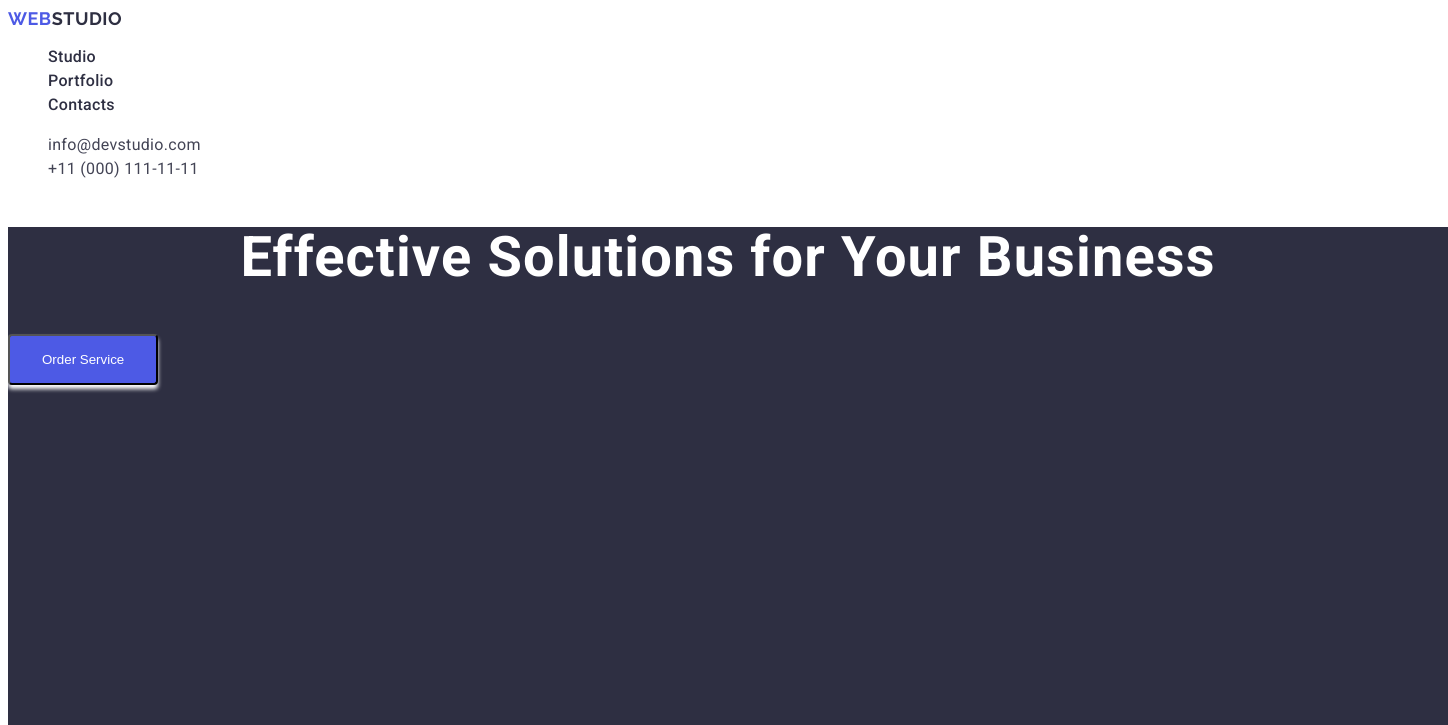
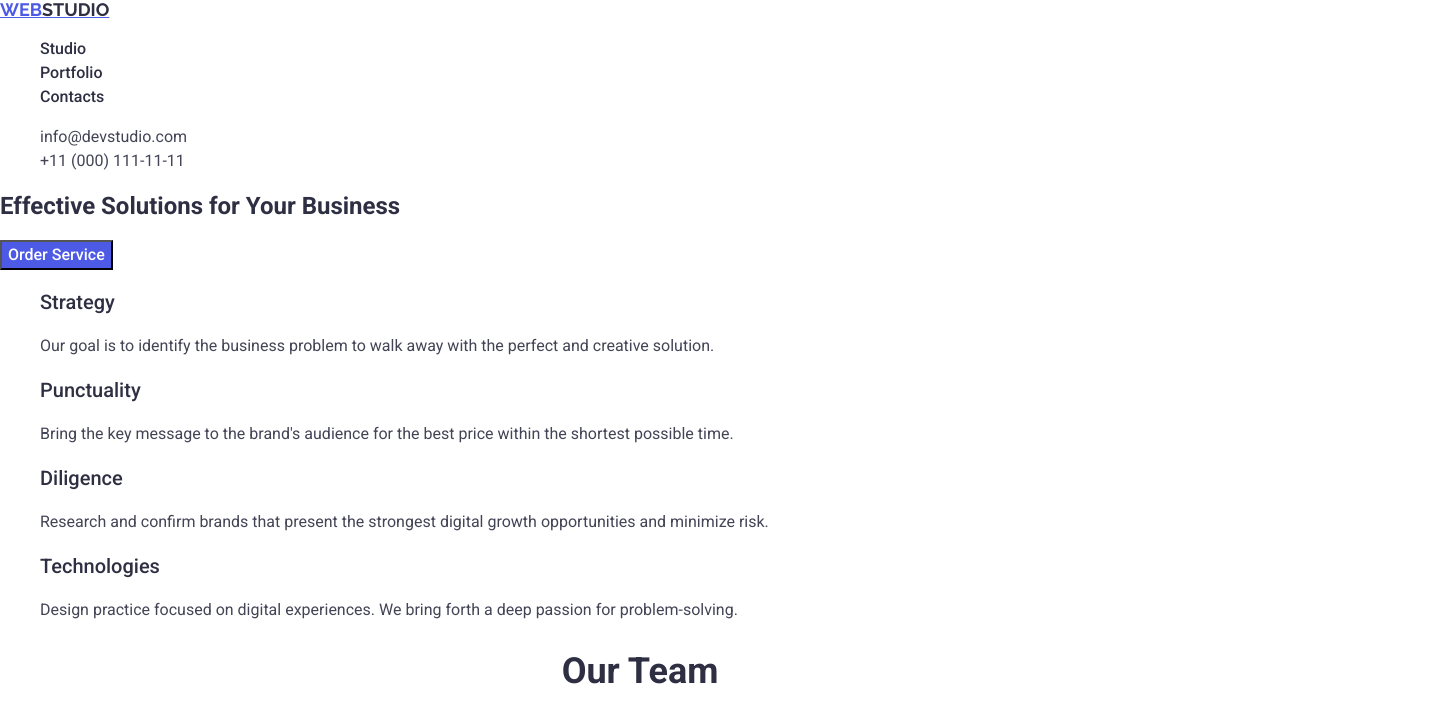
Before and after one commit to Mukhailo-Zavalievskyi/goit-markup-hw-02, a plain HTML site: page index.html in a window 1280 px wide. Shown: the top 725 px of the page, 1448 px wide, since content can reach past the window. Drawn offline with nearby package versions, Linux system fonts and the light colour scheme.

Commit message:
finish-hw2

```diff
--- a/css/styles.css
+++ b/css/styles.css
@@ -1,111 +1,120 @@
-/*глобальні правила*/
+/*COMMON STYLES*/
+.list {
+    list-style-type: none;
+}
+
+.link {
+    text-decoration: none;
+}
+
+button {
+    cursor: pointer;
+}
+
 .body-styles {
-    font-family: "Raleway", "roboto", sans-serif;
+    font-family: "roboto", sans-serif;
     color: #2E2F42;
     background-color: #FFF;
 }
 
-ul,
-ol {
-    list-style-type: none;
-}
-
-h1 {
-    color: #FFF;
-    text-align: center;
-    font-family: Roboto;
-    font-size: 56px;
-    font-style: normal;
-    font-weight: 700;
-    line-height: 60px;
-    letter-spacing: 1.12px;
-}
-
-h2 {
+/*COMPONENTS*/
+.section-title {
     color: #2E2F42;
     text-align: center;
-    font-family: Roboto;
     font-size: 36px;
-    font-style: normal;
     font-weight: 700;
-    line-height: 40px;
-    letter-spacing: 0.72px;
+    line-height: 1.1;
+    letter-spacing: 0.2;
     text-transform: capitalize;
 }
 
-h3 {
+.list-title {
     color: #2E2F42;
-    font-family: Roboto;
     font-size: 20px;
-    font-style: normal;
     font-weight: 500;
-    line-height: 24px;
-    letter-spacing: 0.4px;
+    line-height: 1.2;
+    letter-spacing: 0.02;
 }
 
-p {
+.list-text {
     color: #434455;
-    font-family: Roboto;
     font-size: 16px;
-    font-style: normal;
-    font-weight: 400;
-    line-height: 24px;
-    letter-spacing: 0.32px;
+    line-height: 1.5;
+    letter-spacing: 0.02;
 }
 
-/*індивідуальні правила*/
-.logo {
+/*PAGE HEADER*/
+.logo-first-part {
     color: #4D5AE5;
-    font-family: Raleway, sans-serif;
+    font-family: Raleway;
     font-size: 18px;
-    font-style: normal;
     font-weight: 700;
-    line-height: 21px;
-    letter-spacing: 0.54px;
+    line-height: 1.16;
+    letter-spacing: 0.03;
     text-transform: uppercase;
-    text-decoration: none;
 }
 
-.logo2 {
+.logo-second-part {
     color: #2E2F42;
 }
 
-.navigation .link {
+.menu-link {
     color: #2E2F42;
-    font-family: Roboto;
     font-size: 16px;
-    font-style: normal;
     font-weight: 500;
-    line-height: 24px;
-    letter-spacing: 0.32px;
-    text-decoration: none;
+    line-height: 1.5;
+    letter-spacing: 0.02;
 }
 
-.contacts .link {
-    color: #434455;
-    font-family: Roboto;
-    font-size: 16px;
-    font-style: normal;
-    font-weight: 400;
-    line-height: 24px;
-    letter-spacing: 0.32px;
-    text-decoration: none;
+.menu-link:hover,
+.menu-link:focus {
+    color: #4D5AE5;
 }
 
-.haro-image {
-    background-color: #2E2F42;
-    width: 1440px;
-    height: 600px;
-    flex-shrink: 0;
+.contacts-link {
+    color: #434455;
+    font-size: 16px;
+    font-weight: 400;
+    line-height: 1.5;
+    letter-spacing: 0.02;
+    font-style: normal;
 }
 
-.haro-image-button {
+.contacts-link:hover,
+.contacts-link:focus {
+    color: #4D5AE5;
+}
+
+/*HERO*/
+.main-title {
     color: #FFF;
-    display: inline-flex;
-    padding: 16px 32px;
-    align-items: flex-start;
-    gap: 10px;
-    border-radius: 4px;
+    text-align: center;
+    font-size: 56px;
+    font-weight: 700;
+    line-height: 1.07;
+    letter-spacing: 0.02;
+}
+
+.service-button {
     background: #4D5AE5;
-    box-shadow: 0px 4px 4px 0px;
+    color: #FFF;
+    font-size: 16px;
+    font-weight: 500;
+    line-height: 1.5;
+    letter-spacing: 0.04;
 }
+
+.service-button:hover,
+.service-button:focus {
+    background: #404BBF;
+}
+
+/*PECULIARITIES*/
+/*FOOTER*/
+.footer-text {
+    color: #F4F4FD;
+    font-size: 16px;
+    font-weight: 400;
+    line-height: 1.5;
+    letter-spacing: 0.02;
+}
--- a/index.html
+++ b/index.html
@@ -5,132 +5,131 @@
     <meta charset="UTF-8">
     <meta name="viewport" content="width=device-width, initial-scale=1.0">
     <title>WebStudio</title>
-    <!--CSS File-->
-    <link rel="stylesheet" href="./css/styles.css">
-    <!--Стиль шрифта-->
     <link rel="preconnect" href="https://fonts.googleapis.com">
     <link rel="preconnect" href="https://fonts.gstatic.com" crossorigin>
     <link href="https://fonts.googleapis.com/css2?family=Raleway:wght@700&family=Roboto:wght@400;500;700&display=swap"
         rel="stylesheet">
+    <link rel="stylesheet" href="https://cdn.jsdelivr.net/npm/modern-normalize@2.0.0/modern-normalize.min.css">
+    <link rel="stylesheet" href="./css/styles.css">
 </head>
 
 <body class="body-styles">
-    <header>
-        <nav>
-            <a class="logo" href="./index.html">Web<span class="logo2">Studio</span></a>
-            <ul class="navigation">
-                <li><a class="link" href="#...">Studio</a></li>
-                <li><a class="link" href="#...">Portfolio</a></li>
-                <li><a class="link" href="#...">Contacts</a></li>
+    <!--PAGE HEADER-->
+    <header class="page-header">
+        <nav class="page-navigation">
+            <a class="logo-first-part" href="./index.html">Web<span class="logo-second-part">Studio</span></a>
+            <ul class="manu list">
+                <li class="menu-item"><a class="menu-link link" href="#...">Studio</a></li>
+                <li class="menu-item"><a class="menu-link link" href="#...">Portfolio</a></li>
+                <li class="menu-item"><a class="menu-link link" href="#...">Contacts</a></li>
             </ul>
         </nav>
-        <!--Contacts-->
-        <address>
-            <ul class="contacts">
-                <li><a class="link" href="mailto:info@devstudio.com">info@devstudio.com</a></li>
-                <li><a class="link" href="tel:+110001111111">+11 (000) 111-11-11</a></li>
+        <address class="contacts">
+            <ul class="contacts list">
+                <li class="contacts-item"><a class="contacts-link link" href="mailto:info@devstudio.com">info@devstudio.com</a></li>
+                <li class="contacts-item"><a class="contacts-link link" href="tel:+110001111111">+11 (000) 111-11-11</a></li>
             </ul>
         </address>
     </header>
     <main>
-        <!--Haro-Image-->
-        <section class="haro-image">
-            <h1>Effective Solutions for Your Business</h1>
-            <button class="haro-image-button" type="button">Order Service</button>
+        <!--HARO SECTION-->
+        <section class="haro">
+            <h1 class="main-titel">Effective Solutions for Your Business</h1>
+            <button class="service-button" type="button">Order Service</button>
         </section>
-        <!--Section 1-->
+        <!--PECULIARITIES SECTION-->
         <section class="peculiarities">
-            <ul>
-                <li>
-                    <h3>Strategy</h3>
-                    <p>Our goal is to identify the business problem to walk away with the perfect and creative solution.
+            <ul class="peculiarities-list list">
+                <li class="peculiarities-list-item">
+                    <h3 class="peculiarities list-title">Strategy</h3>
+                    <p class="peculiarities list-text">Our goal is to identify the business problem to walk away with the perfect and creative solution.
                     </p>
                 </li>
-                <li>
-                    <h3>Punctuality</h3>
-                    <p>Bring the key message to the brand's audience for the best price within the shortest possible
+                <li class="peculiarities-list-item">
+                    <h3 class="peculiarities list-title">Punctuality</h3>
+                    <p class="peculiarities list-text">Bring the key message to the brand's audience for the best price within the shortest possible
                         time.</p>
                 </li>
-                <li>
-                    <h3>Diligence</h3>
-                    <p>Research and confirm brands that present the strongest digital growth opportunities and minimize
+                <li class="peculiarities-list-item">
+                    <h3 class="peculiarities list-title">Diligence</h3>
+                    <p class="peculiarities list-text">Research and confirm brands that present the strongest digital growth opportunities and minimize
                         risk.
                     </p>
                 </li>
-                <li>
-                    <h3>Technologies</h3>
-                    <p>Design practice focused on digital experiences. We bring forth a deep passion for
+                <li class="peculiarities-list-item">
+                    <h3 class="peculiarities list-title">Technologies</h3>
+                    <p class="peculiarities list-text">Design practice focused on digital experiences. We bring forth a deep passion for
                         problem-solving.</p>
                 </li>
             </ul>
         </section>
-        <!--Section 2-->
+        <!--TEAM SECTION-->
         <section class="team">
-            <h2>Our Team</h2>
-            <ul>
-                <li>
-                    <img src="./images/photo/mark-guerrero.jpg" alt="Product Designer photo" width="264" height="260">
-                    <h3>Mark Guerrero</h3>
-                    <p>Product Designer</p>
+            <h2 class="section-title">Our Team</h2>
+            <ul class="team-list list">
+                <li class="team-list-item">
+                    <img class="team-list-img" src="./images/photo/mark-guerrero.jpg" alt="Product Designer photo" width="264" height="260">
+                    <h3 class="team list-title">Mark Guerrero</h3>
+                    <p class="team list-text">Product Designer</p>
                 </li>
-                <li>
-                    <img src="./images/photo/tom-ford.jpg" alt="Frontend Developer photo" width="264" height="260">
-                    <h3>Tom Ford</h3>
-                    <p>Frontend Developer</p>
+                <li class="team-list-item">
+                    <img class="team-list-img" src="./images/photo/tom-ford.jpg" alt="Frontend Developer photo" width="264" height="260">
+                    <h3 class="team list-title">Tom Ford</h3>
+                    <p class="team list-text">Frontend Developer</p>
                 </li>
-                <li>
-                    <img src="./images/photo/camila-garcia.jpg" alt="Marketing photo" width="264" height="260">
-                    <h3>Camila Garcia</h3>
-                    <p>Marketing</p>
+                <li class="team-list-item">
+                    <img class="team-list-img" src="./images/photo/camila-garcia.jpg" alt="Marketing photo" width="264" height="260">
+                    <h3 class="team list-title">Camila Garcia</h3>
+                    <p class="team list-text">Marketing</p>
                 </li>
-                <li>
-                    <img src="./images/photo/daniel-wilson.jpg" alt="UI Designer photo" width="264" height="260">
-                    <h3>Daniel Wilson</h3>
-                    <p>UI Designer</p>
+                <li class="team-list-item">
+                    <img class="team-list-img" src="./images/photo/daniel-wilson.jpg" alt="UI Designer photo" width="264" height="260">
+                    <h3 class="team list-title">Daniel Wilson</h3>
+                    <p class="team list-text">UI Designer</p>
                 </li>
             </ul>
         </section>
-        <!--Section-3-->
-        <section>
-            <h2>Our Portfolio</h2>
-            <ul>
-                <li>
-                    <img src="./images/portfolio/img-1.jpg" alt="Banking App" width="360" height="300">
-                    <h3>Banking App</h3>
-                    <p>App</p>
+        <!--PORTFOLIO SECTION-->
+        <section class="portfolio">
+            <h2 class="section-title">Our Portfolio</h2>
+            <ul class="portfolio-list list">
+                <li class="portfolio-list-item">
+                    <img class="portfolio-list-img" src="./images/portfolio/img-1.jpg" alt="Banking App" width="360" height="300">
+                    <h3 class="portfolio list-title">Banking App</h3>
+                    <p class="portfolio list-text">App</p>
                 </li>
-                <li>
-                    <img src="./images/portfolio/img-2.jpg" alt="Cashless Payment" width="360" height="300">
-                    <h3>Cashless Payment</h3>
-                    <p>Marketing</p>
+                <li class="portfolio-list-item">
+                    <img class="portfolio-list-img" src="./images/portfolio/img-2.jpg" alt="Cashless Payment" width="360" height="300">
+                    <h3 class="portfolio list-title">Cashless Payment</h3>
+                    <p class="portfolio list-text">Marketing</p>
                 </li>
-                <li>
-                    <img src="./images/portfolio/img-3.jpg" alt="Meditaion App" width="360" height="300">
-                    <h3>Meditaion App</h3>
-                    <p>App</p>
+                <li class="portfolio-list-item">
+                    <img class="portfolio-list-img" src="./images/portfolio/img-3.jpg" alt="Meditaion App" width="360" height="300">
+                    <h3 class="portfolio list-title">Meditaion App</h3>
+                    <p class="portfolio list-text">App</p>
                 </li>
-                <li>
-                    <img src="./images/portfolio/img-4.jpg" alt="Taxi Service" width="360" height="300">
-                    <h3>Taxi Service</h3>
-                    <p>Marketing</p>
+                <li class="portfolio-list-item">
+                    <img class="portfolio-list-img" src="./images/portfolio/img-4.jpg" alt="Taxi Service" width="360" height="300">
+                    <h3 class="portfolio list-title">Taxi Service</h3>
+                    <p class="portfolio list-text">Marketing</p>
                 </li>
-                <li>
-                    <img src="./images/portfolio/img-5.jpg" alt="Screen Illustrations" width="360" height="300">
-                    <h3>Screen Illustrations</h3>
-                    <p>Design</p>
+                <li class="portfolio-list-item">
+                    <img class="portfolio-list-img" src="./images/portfolio/img-5.jpg" alt="Screen Illustrations" width="360" height="300">
+                    <h3 class="portfolio list-title">Screen Illustrations</h3>
+                    <p class="portfolio list-text">Design</p>
                 </li>
-                <li>
-                    <img src="./images/portfolio/img-6.jpg" alt="Online Courses" width="360" height="300">
-                    <h3>Online Courses</h3>
-                    <p>Marketing</p>
+                <li class="portfolio-list-item">
+                    <img class="portfolio-list-img" src="./images/portfolio/img-6.jpg" alt="Online Courses" width="360" height="300">
+                    <h3 class="portfolio list-title">Online Courses</h3>
+                    <p class="portfolio list-text">Marketing</p>
                 </li>
             </ul>
         </section>
-        <!--Footer-->
     </main>
+    <!--PAGE FOOTER-->
     <footer>
-        <a href="./index.html">WebStudio</a>
-        <p>Increase the flow of customers and sales for your business with digital marketing & growth solutions.</p>
+        <a class="logo-first-part" href="./index.html">Web<span class="logo-second-part">Studio</span></a>
+        <p class="footer-text">Increase the flow of customers and sales for your business with digital marketing & growth solutions.</p>
     </footer>
 </body>
 
```
